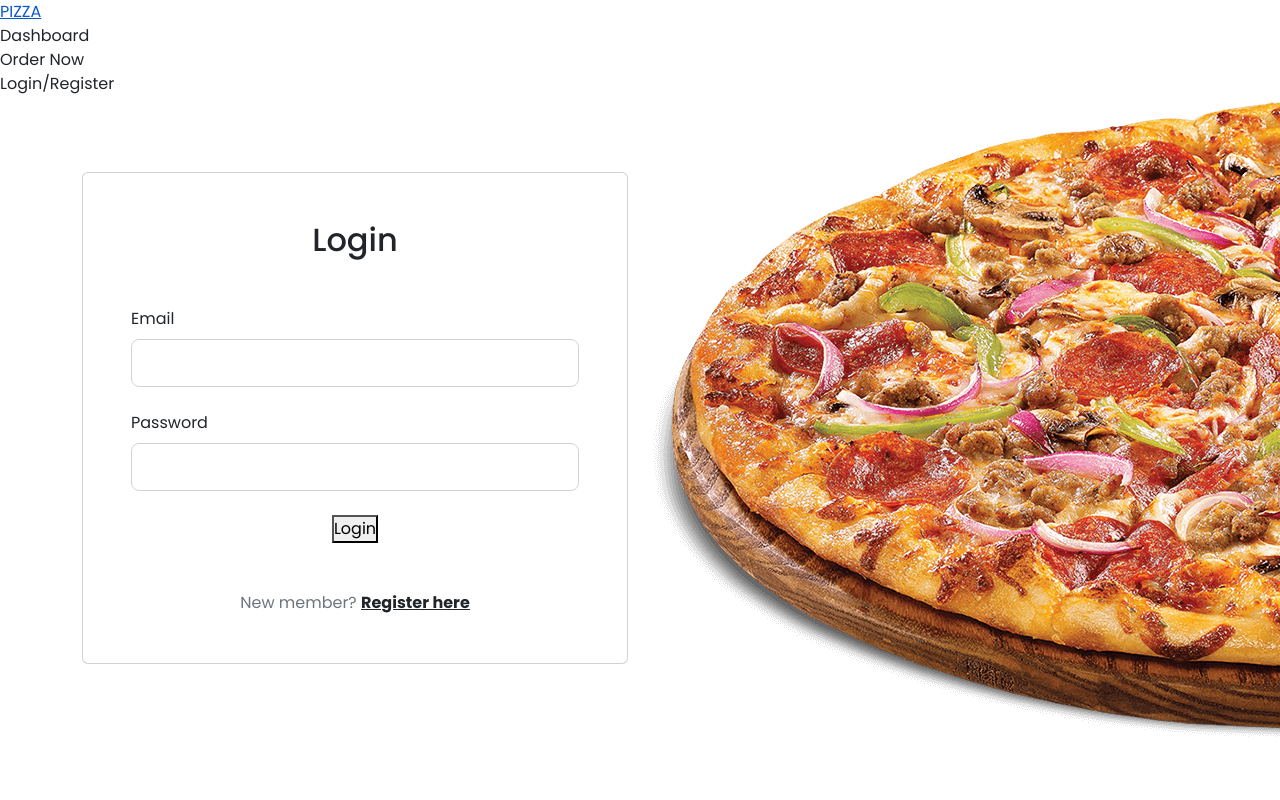
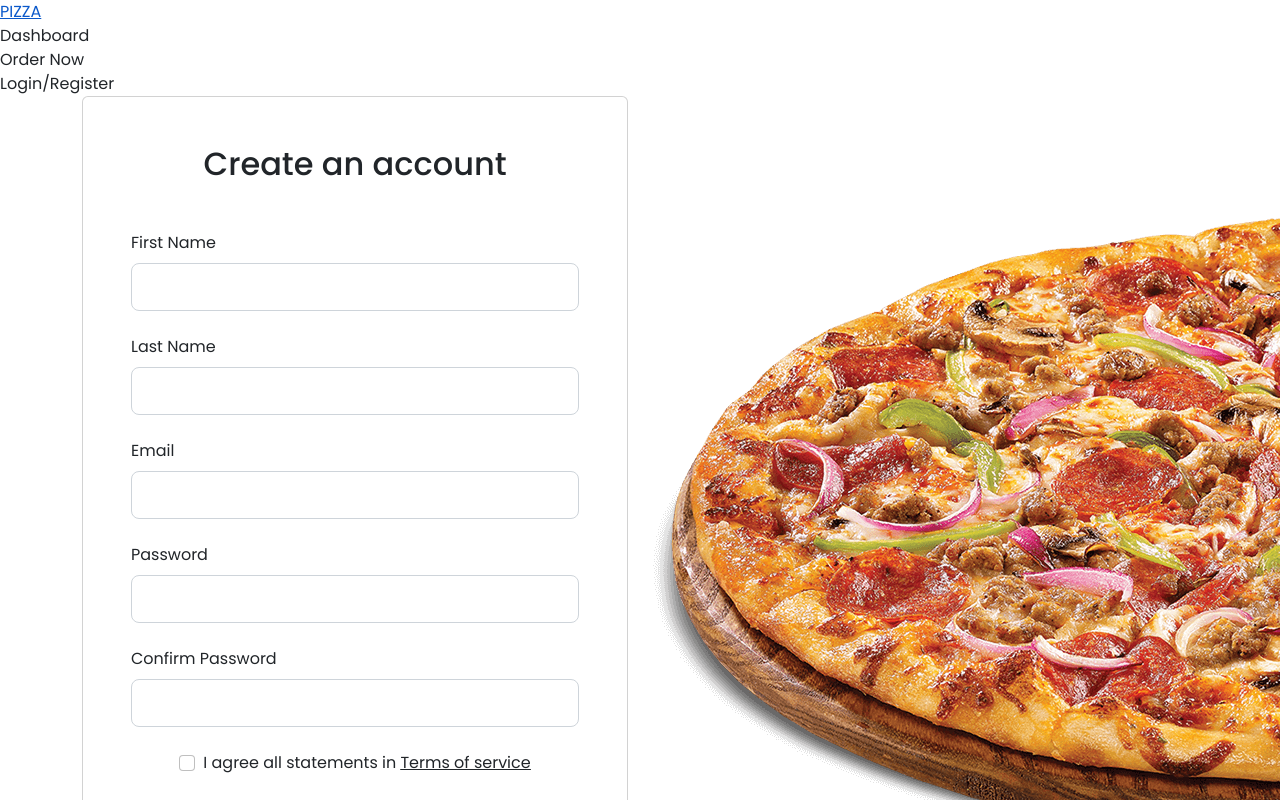
Before and after one commit to akabikas/pizza-react-app-v3, a React (Create React App) app: page /login in a window 1280 px wide. Shown: the top 800 px of the page. Built offline with nearby package versions, Linux system fonts and the light colour scheme.

Commit message:
added storage for registration details and implemented authentication logic for login

```diff
--- a/package.json
+++ b/package.json
@@ -22,6 +22,7 @@
     "npm-check": "^6.0.1",
     "react": "^18.2.0",
     "react-dom": "^18.2.0",
+    "react-hook-form": "^7.43.9",
     "react-router-dom": "^6.10.0",
     "react-scripts": "^5.0.1",
     "web-vitals": "^3.3.0"
--- a/src/views/Login.js
+++ b/src/views/Login.js
@@ -1,12 +1,92 @@
-import React, { useState } from 'react'
+import React, { useState } from 'react';
+import { useForm } from 'react-hook-form';
+
 import PizzaImg from "../assets/img/pizza.png"
+import axios from 'axios';
+import { validate } from 'json-schema';
+
 function Login() {
-    const [islogin, setIsLogin] = useState(true);
+
+    const [users, setUsers] = useState([])
+    const [registrationMsg, setRegistrationMsg] = useState("");
+    const [loginMsg, setLoginMsg] = useState("");
+    const [islogin, setIsLogin] = useState(false);
+
+    const {
+        register,
+        handleSubmit,
+        formState: { errors },
+        reset,
+        getValues
+      } = useForm({
+        mode: "onSubmit",
+        reValidateMode: "onChange",
+        defaultValues: "",
+        validateCriteriaMode: "all",
+        submitFocusError: true,
+        nativeValidation: false,
+    });
+
+    const {
+        register: register1,
+        handleSubmit: handleSubmit1,
+        errors: errors1,
+        control: control1,
+        reset: reset1,
+      } = useForm({
+        mode: "onSubmit",
+        reValidateMode: "onChange",
+        defaultValues: "",
+        validateCriteriaMode: "all",
+        submitFocusError: true,
+        nativeValidation: false,
+      });
 
     const handleSwitch = (e) => {
         e.preventDefault();
         setIsLogin(!islogin)
     }
+
+    const onSubmitRegister  = (data) => {
+
+        console.log(data);
+        setRegistrationMsg("User registration is successful.");
+        axios.post(`http://localhost:8000/users`,
+        data
+      )
+      .then(function (response) {
+        console.log(response);
+      })
+      .catch(function (error) {
+        console.log(error);
+      });
+        reset();
+    }
+
+    const onSubmitLogin = (data) => {
+
+
+
+        console.log("form data", data);
+        axios.get(`http://localhost:8000/users`)
+        .then(function (response) {
+            console.log(response.data);
+            setUsers(response.data)
+          }).catch(function (error) {
+            console.log(error.response.data);
+          });
+
+          users.reduce(user => {
+            if (user.password === data.password && user.email === data.email) {
+              console.log(user.email + " You Are Successfully Logged In");
+            } else {
+              console.log("Email or Password is not matching with our record");
+            }
+        }
+          )
+        setLoginMsg(`${data.email} has been logged in succesfully.`);
+    }
+
     return (
         <>
 
@@ -20,34 +100,65 @@ function Login() {
                                         <div className=" p-5">
                                             <h2 className="text-center mb-5">Create an account</h2>
 
-                                            <form>
+                                            <form onSubmit={handleSubmit(onSubmitRegister)}>
+                                            {registrationMsg && <p className="success-msg">{registrationMsg}</p>}
+
 
                                                 <div className="form-outline mb-4">
                                                     <label className="form-label" htmlFor="firstname">First Name</label>
 
-                                                    <input type="text" id="firstname" className="form-control form-control-lg" />
+                                                    <input type="text" id="firstName" className="form-control form-control-lg"
+                                                    {...register("firstName",
+                                                    {required: true})}/>
                                                 </div>
                                                 <div className="form-outline mb-4">
                                                     <label className="form-label" htmlFor="lastname">Last Name</label>
 
-                                                    <input type="text" id="lastname" className="form-control form-control-lg" />
+                                                    <input type="text" id="lastName" className="form-control form-control-lg"
+                                                    {...register("lastName", {
+                                                        required: true})}/>
                                                 </div>
                                                 <div className="form-outline mb-4">
                                                     <label className="form-label" htmlFor="email">Email</label>
 
-                                                    <input type="email" id="email" className="form-control form-control-lg" />
+                                                    <input type="email" id="email" className="form-control form-control-lg"
+                                                    {...register("email", {
+                                                        required: true,
+                                                        pattern: {
+                                                            value: /^[^@ ]+@[^@ ]+\.[^@ .]{2,}$/,
+                                                            message: "Email is not valid."
+                                                          }
+                                                    })}/>
+                                                    {errors.email && <p className="errorMsg">{errors.email.message}</p>}
                                                 </div>
 
                                                 <div className="form-outline mb-4">
                                                     <label className="form-label" htmlFor="password">Password</label>
 
-                                                    <input type="password" id="password" className="form-control form-control-lg" />
+                                                    <input type="password" id="password" className="form-control form-control-lg"
+                                                    {...register("password", {
+                                                        required: true,
+                                                        minLength: {
+                                                            value: 8,
+                                                            message: "Password must be at least 8 characters long."}
+                                                        })}/>
+                                                    {errors.password && (
+                                                        <p className="errorMsg">{errors.password.message}</p>
+                                                    )}
                                                 </div>
 
                                                 <div className="form-outline mb-4">
                                                     <label className="form-label" htmlFor="confirmpass">Confirm Password</label>
 
-                                                    <input type="password" id="confirmpass" className="form-control form-control-lg" />
+                                                    <input type="password" id="confirmPassword" className="form-control form-control-lg"
+                                                    {...register("confirmPassword", {
+                                                        required: true,
+                                                        validate: (value) =>
+                                                        value === getValues("password")
+
+
+                                                    })}/>
+                                                    {errors.confirmPassword && errors.confirmPassword.type === "validate" && <div>Passwords do not match</div>}
                                                 </div>
 
                                                 <div className="form-check d-flex justify-content-center mb-5">
@@ -58,8 +169,10 @@ function Login() {
                                                 </div>
 
                                                 <div className="d-flex justify-content-center">
-                                                    <button type="button"
-                                                        className="register-button">Register</button>
+                                                    <button className="register-button" type='submit'
+                                                         onClick={()=>handleSubmit()}>
+                                                            Register
+                                                    </button>
                                                 </div>
 
                                                 <p className="text-center text-muted mt-5 mb-0">Have already an account? <a onClick={handleSwitch} href="#!"
@@ -74,22 +187,28 @@ function Login() {
                                         <div className=" p-5">
                                             <h2 className="text-center mb-5">Login</h2>
 
-                                            <form>
+                                            <form onSubmit={handleSubmit1(onSubmitLogin)}>
+                                            {loginMsg && <p className="success-msg">{loginMsg}</p>}
                                                 <div className="form-outline mb-4">
                                                     <label className="form-label" htmlFor="email">Email</label>
 
-                                                    <input type="email" id="email" className="form-control form-control-lg" />
+                                                    <input type="email" id="email" className="form-control form-control-lg"
+                                                    {...register1("email",
+                                                    {required: true})}/>
                                                 </div>
 
                                                 <div className="form-outline mb-4">
                                                     <label className="form-label" htmlFor="password">Password</label>
 
-                                                    <input type="password" id="password" className="form-control form-control-lg" />
+                                                    <input type="password" id="password" className="form-control form-control-lg"
+                                                    {...register1("password",
+                                                    {required: true})}/>
                                                 </div>
 
                                                 <div className="d-flex justify-content-center">
                                                     <button type="button"
-                                                        className="register-button">Login</button>
+                                                        className="register-button" type='submit'
+                                                        onClick={()=>handleSubmit1()}>Login</button>
                                                 </div>
 
                                                 <p className="text-center text-muted mt-5 mb-0">New member? <a onClick={handleSwitch} href="#!"
```
Also changed, not shown: 2 other files (tests, documents, lock files or other folders).
